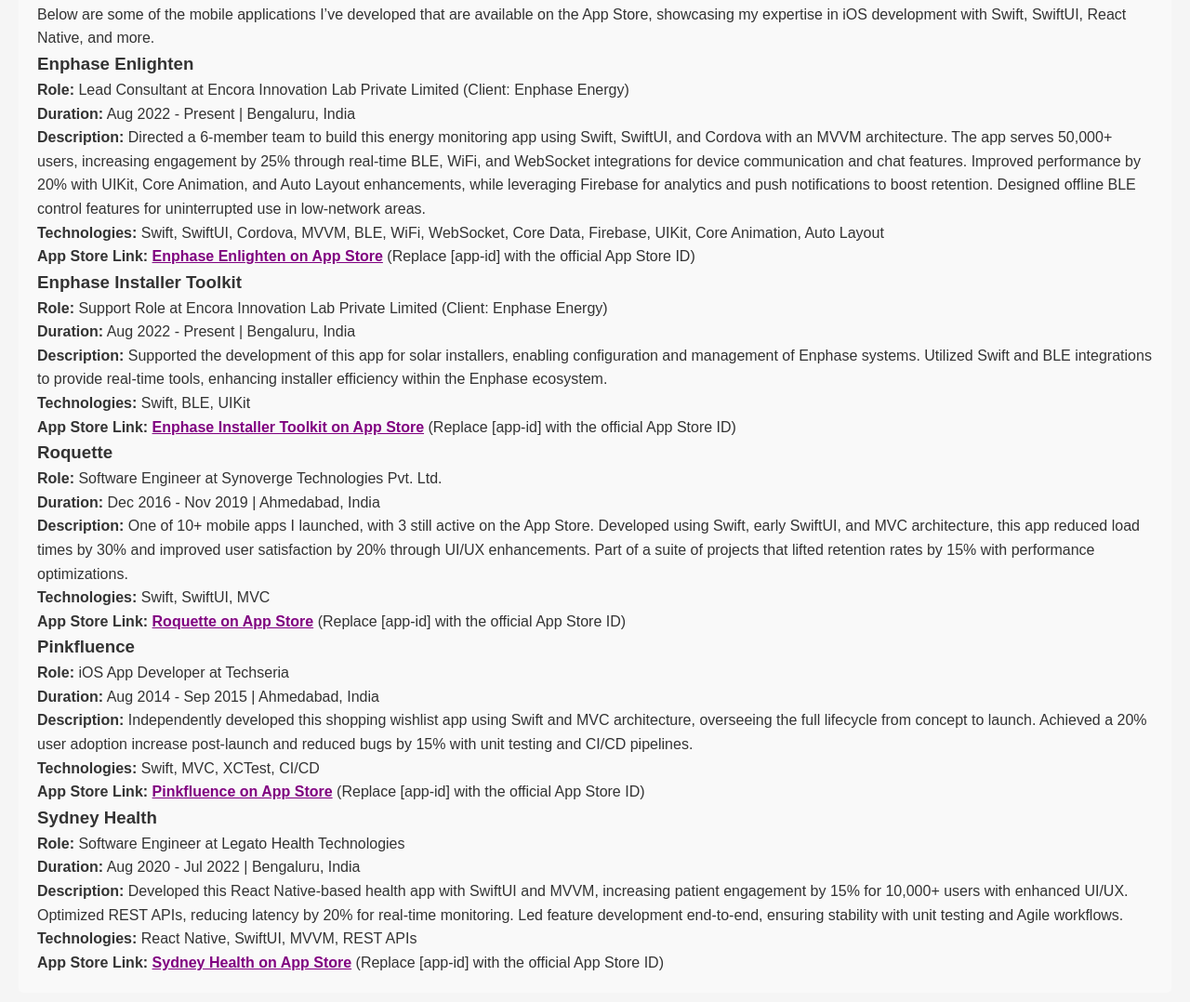
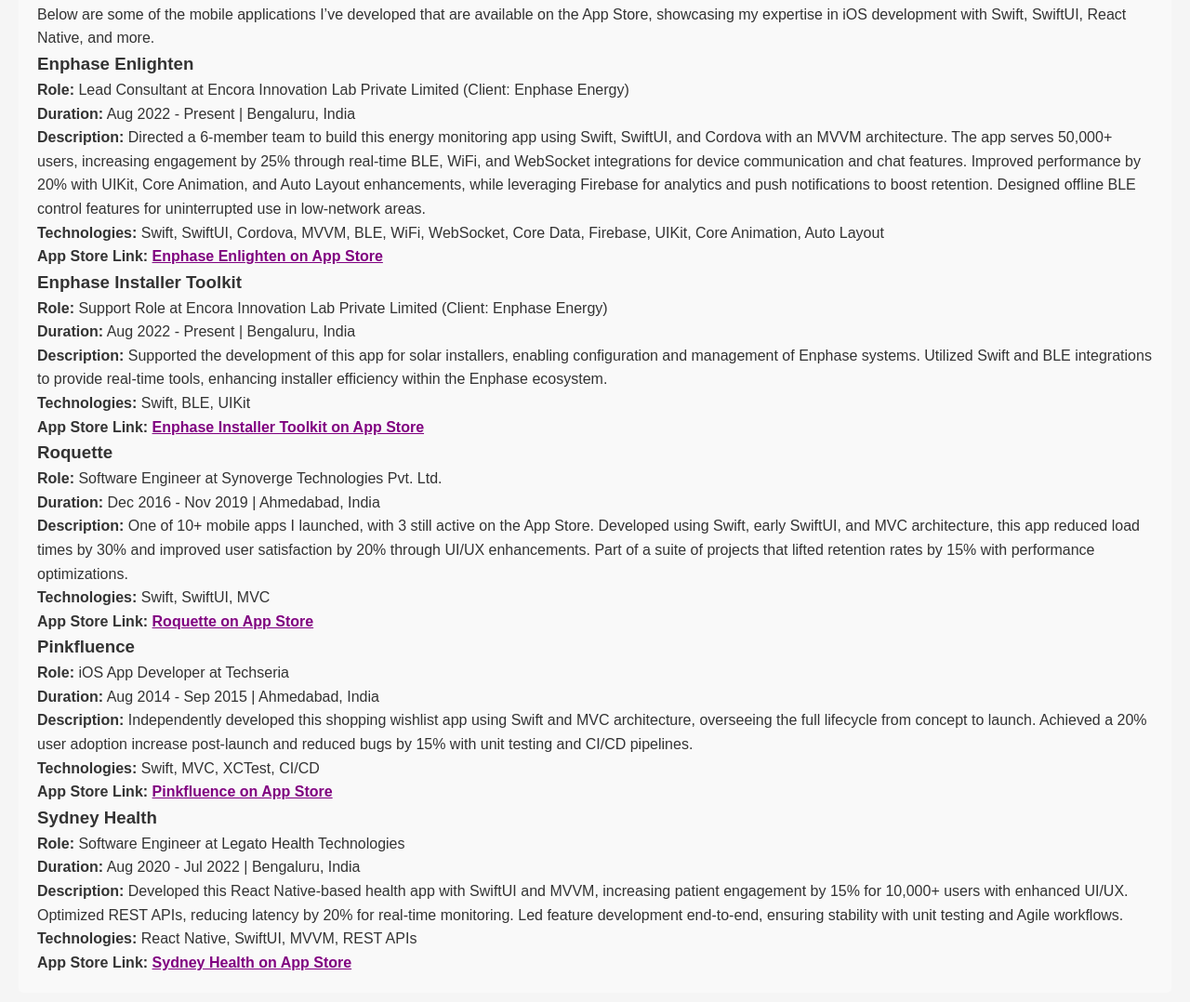
Before and after one commit to AnilMakhija/AnilMakhija.github.io, a plain HTML site: page index.html in a window 1280 px wide. Shown: the part 2234-3312 px from the top of the page at 93% size. Drawn offline with Linux system fonts and the light colour scheme.

Commit message:
Update index.html

```diff
--- a/index.html
+++ b/index.html
@@ -379,7 +379,7 @@
         <p><strong>Duration:</strong> Aug 2022 - Present | Bengaluru, India</p>
         <p><strong>Description:</strong> Directed a 6-member team to build this energy monitoring app using Swift, SwiftUI, and Cordova with an MVVM architecture. The app serves 50,000+ users, increasing engagement by 25% through real-time BLE, WiFi, and WebSocket integrations for device communication and chat features. Improved performance by 20% with UIKit, Core Animation, and Auto Layout enhancements, while leveraging Firebase for analytics and push notifications to boost retention. Designed offline BLE control features for uninterrupted use in low-network areas.</p>
         <p><strong>Technologies:</strong> Swift, SwiftUI, Cordova, MVVM, BLE, WiFi, WebSocket, Core Data, Firebase, UIKit, Core Animation, Auto Layout</p>
-        <p><strong>App Store Link:</strong> <a href="https://apps.apple.com/app/enphase-enlighten/id[app-id]" class="app-link" target="_blank">Enphase Enlighten on App Store</a> (Replace [app-id] with the official App Store ID)</p>
+        <p><strong>App Store Link:</strong> <a href="https://apps.apple.com/us/app/enphase-enlighten/id576904953" class="app-link" target="_blank">Enphase Enlighten on App Store</a> </p>
       </div>
       <div class="experience-item">
         <h3>Enphase Installer Toolkit</h3>
@@ -387,7 +387,7 @@
         <p><strong>Duration:</strong> Aug 2022 - Present | Bengaluru, India</p>
         <p><strong>Description:</strong> Supported the development of this app for solar installers, enabling configuration and management of Enphase systems. Utilized Swift and BLE integrations to provide real-time tools, enhancing installer efficiency within the Enphase ecosystem.</p>
         <p><strong>Technologies:</strong> Swift, BLE, UIKit</p>
-        <p><strong>App Store Link:</strong> <a href="https://apps.apple.com/app/enphase-installer-toolkit/id[app-id]" class="app-link" target="_blank">Enphase Installer Toolkit on App Store</a> (Replace [app-id] with the official App Store ID)</p>
+        <p><strong>App Store Link:</strong> <a href="https://github.com/AnilMakhija/iOS-React-Native#:~:text=Enphase%20Installer%20Toolkit%20on%20App%20Store" class="app-link" target="_blank">Enphase Installer Toolkit on App Store</a> </p>
       </div>
       <div class="experience-item">
         <h3>Roquette</h3>
@@ -395,7 +395,7 @@
         <p><strong>Duration:</strong> Dec 2016 - Nov 2019 | Ahmedabad, India</p>
         <p><strong>Description:</strong> One of 10+ mobile apps I launched, with 3 still active on the App Store. Developed using Swift, early SwiftUI, and MVC architecture, this app reduced load times by 30% and improved user satisfaction by 20% through UI/UX enhancements. Part of a suite of projects that lifted retention rates by 15% with performance optimizations.</p>
         <p><strong>Technologies:</strong> Swift, SwiftUI, MVC</p>
-        <p><strong>App Store Link:</strong> <a href="https://apps.apple.com/app/roquette/id[app-id]" class="app-link" target="_blank">Roquette on App Store</a> (Replace [app-id] with the official App Store ID)</p>
+        <p><strong>App Store Link:</strong> <a href="https://apps.apple.com/us/app/roquette/id1334689402" class="app-link" target="_blank">Roquette on App Store</a> </p>
       </div>
       <div class="experience-item">
         <h3>Pinkfluence</h3>
@@ -403,7 +403,7 @@
         <p><strong>Duration:</strong> Aug 2014 - Sep 2015 | Ahmedabad, India</p>
         <p><strong>Description:</strong> Independently developed this shopping wishlist app using Swift and MVC architecture, overseeing the full lifecycle from concept to launch. Achieved a 20% user adoption increase post-launch and reduced bugs by 15% with unit testing and CI/CD pipelines.</p>
         <p><strong>Technologies:</strong> Swift, MVC, XCTest, CI/CD</p>
-        <p><strong>App Store Link:</strong> <a href="https://apps.apple.com/app/pinkfluence/id[app-id]" class="app-link" target="_blank">Pinkfluence on App Store</a> (Replace [app-id] with the official App Store ID)</p>
+        <p><strong>App Store Link:</strong> <a href="http://www.apppicker.com/apps/930771688/pinkfluence--a-girls-shopping-wish-list" class="app-link" target="_blank">Pinkfluence on App Store</a> </p>
       </div>
       <div class="experience-item">
         <h3>Sydney Health</h3>
@@ -411,7 +411,7 @@
         <p><strong>Duration:</strong> Aug 2020 - Jul 2022 | Bengaluru, India</p>
         <p><strong>Description:</strong> Developed this React Native-based health app with SwiftUI and MVVM, increasing patient engagement by 15% for 10,000+ users with enhanced UI/UX. Optimized REST APIs, reducing latency by 20% for real-time monitoring. Led feature development end-to-end, ensuring stability with unit testing and Agile workflows.</p>
         <p><strong>Technologies:</strong> React Native, SwiftUI, MVVM, REST APIs</p>
-        <p><strong>App Store Link:</strong> <a href="https://apps.apple.com/app/sydney-health/id[app-id]" class="app-link" target="_blank">Sydney Health on App Store</a> (Replace [app-id] with the official App Store ID)</p>
+        <p><strong>App Store Link:</strong> <a href="https://apps.apple.com/us/app/sydney-health/id1452583697" class="app-link" target="_blank">Sydney Health on App Store</a> </p>
       </div>
     </section>
 
```
